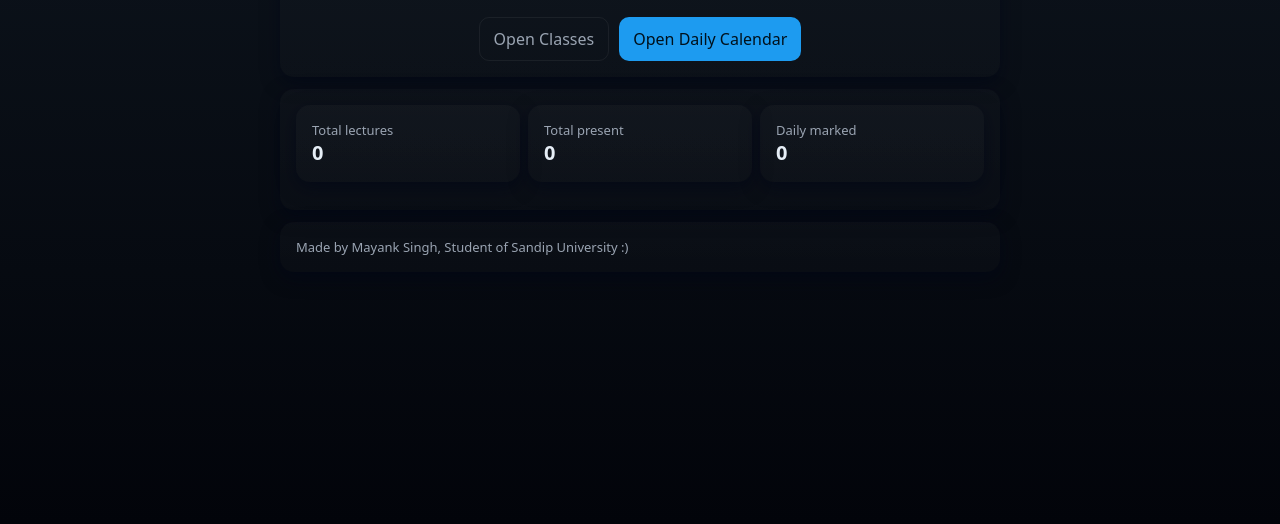
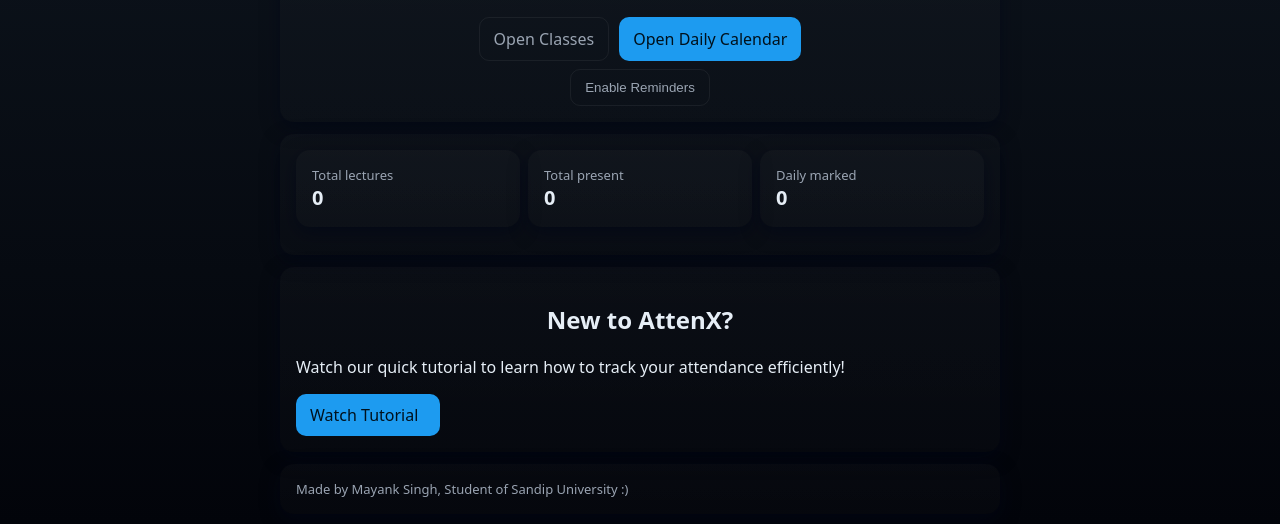
Before and after one commit to mayanksingh0379/AttenX---Attendance-Calculator, a plain HTML site: page index.html in a window 1280 px wide. Shown: the part 276-800 px from the top of the page. Drawn offline with Linux system fonts and the light colour scheme.

Commit message:
Update index.html

```diff
--- a/index.html
+++ b/index.html
@@ -16,6 +16,7 @@
     <nav>
       <a href="classes.html">Classes</a>
       <a href="daily.html">Daily</a>
+      <a href="info.html">Info</a>
     </nav>
   </header>
 
@@ -31,10 +32,28 @@
         <a class="btn outline" href="classes.html">Open Classes</a>
         <a class="btn" href="daily.html">Open Daily Calendar</a>
       </div>
+
+      <div class="notification-settings">
+        <button class="btn outline" id="notificationToggle">
+          Enable Reminders
+        </button>
+      </div>
     </section>
 
     <section class="card quick-stats" id="quickStats">
       <!-- small breakdowns -->
+    </section>
+
+    <section class="card gradient-card">
+      <div class="section-head">
+        <h2 style="text-align: center;">New to AttenX?</h2>
+      </div>
+      <div class="tutorial-content">
+        <p>Watch our quick tutorial to learn how to track your attendance efficiently!</p>
+        <div class="actions">
+          <a href="info.html" class="btn">Watch Tutorial <i class="fas fa-play"></i></a>
+        </div>
+      </div>
     </section>
 
     <footer class="card small muted">Made by Mayank Singh, Student of Sandip University :)</footer>
```
